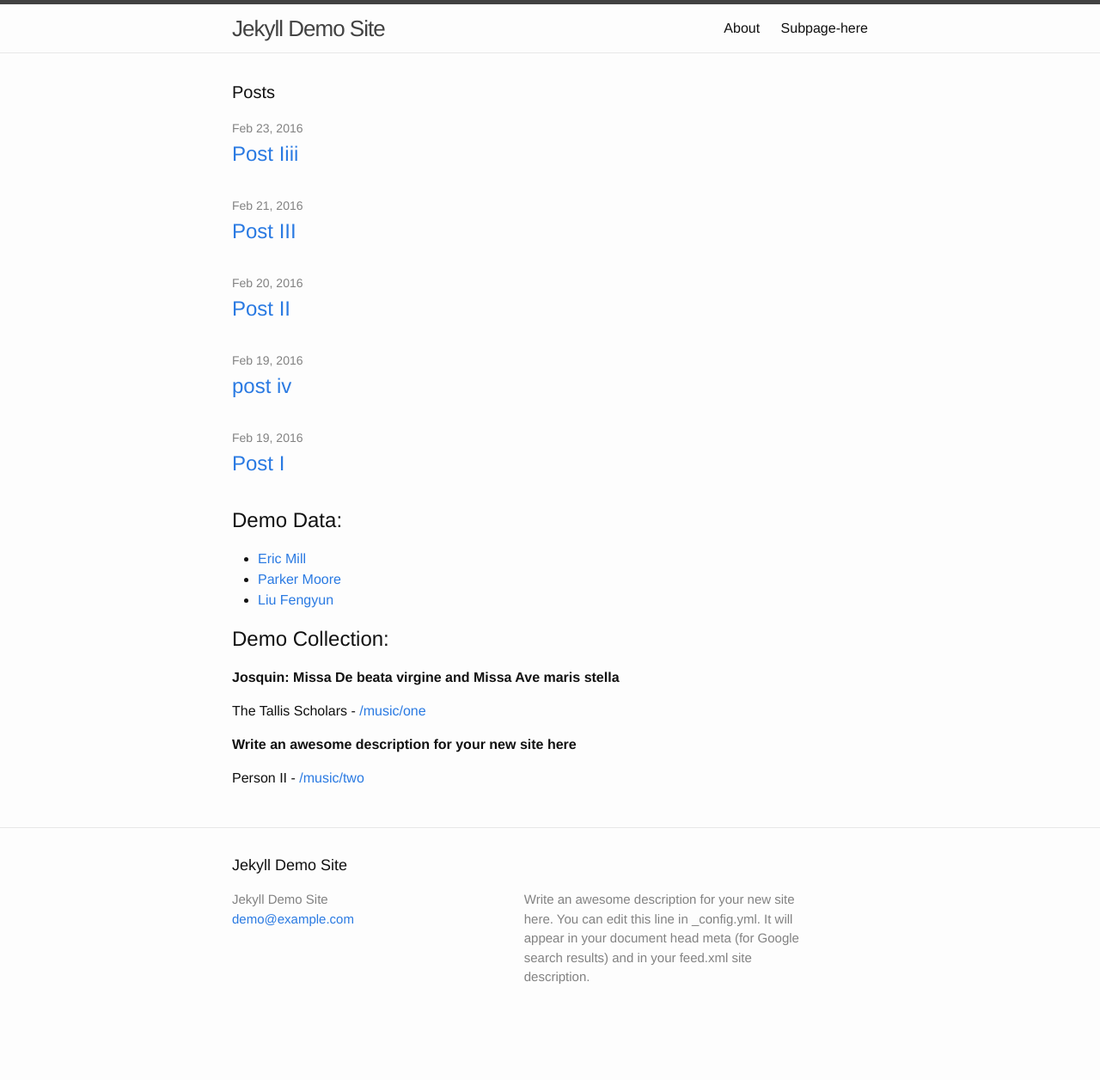
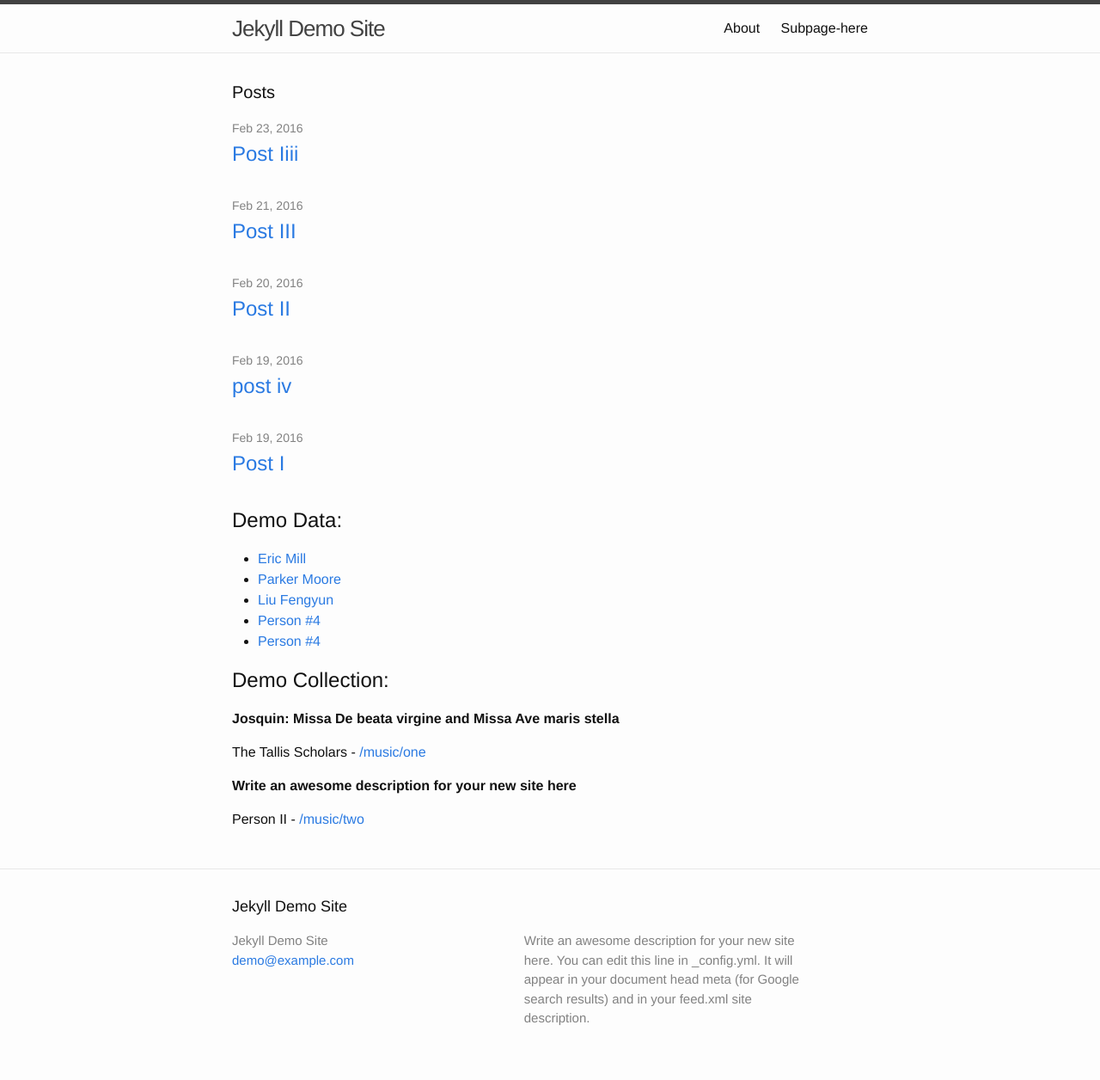
Before and after one commit to alexjohnson505/jekyll-demo, a Jekyll site: the page built from index.html, in a window 1280 px wide. Shown: the whole page at 86% size. Built offline with Jekyll 4.4.1, drawn with Linux system fonts in a browser that asks for light colours; before the commit the page ends 1208 px from its top, so only the background shows below that.

Commit message:
Updated '/_data/members.yml' via CloudCannon

```diff
--- a/_data/members.yml
+++ b/_data/members.yml
@@ -4,3 +4,7 @@
   github: parkr
 - name: Liu Fengyun
   github: liufengyun
+- name: 'Person #4'
+  github: link here
+- name: 'Person #4'
+  github: link here
```
